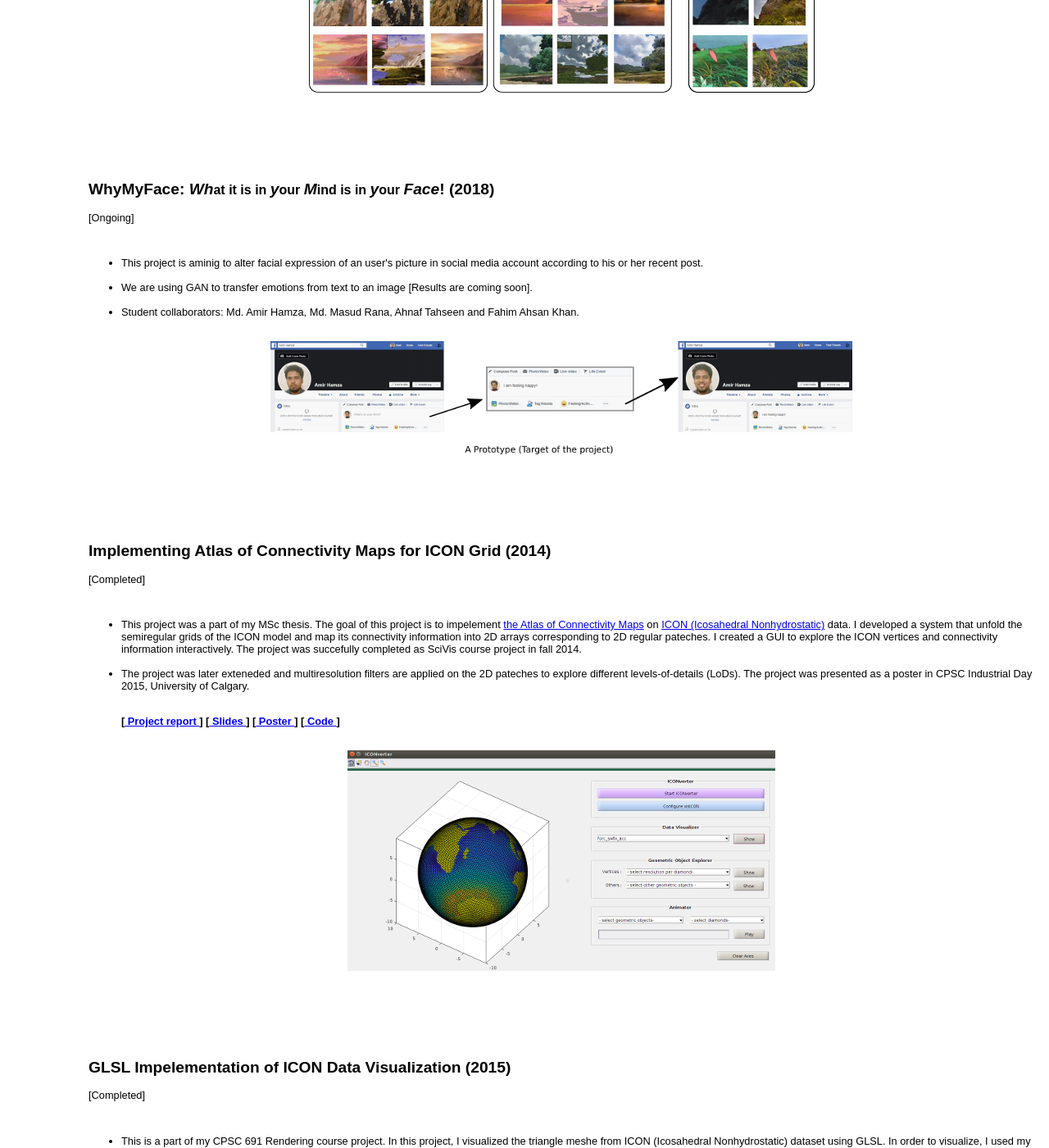
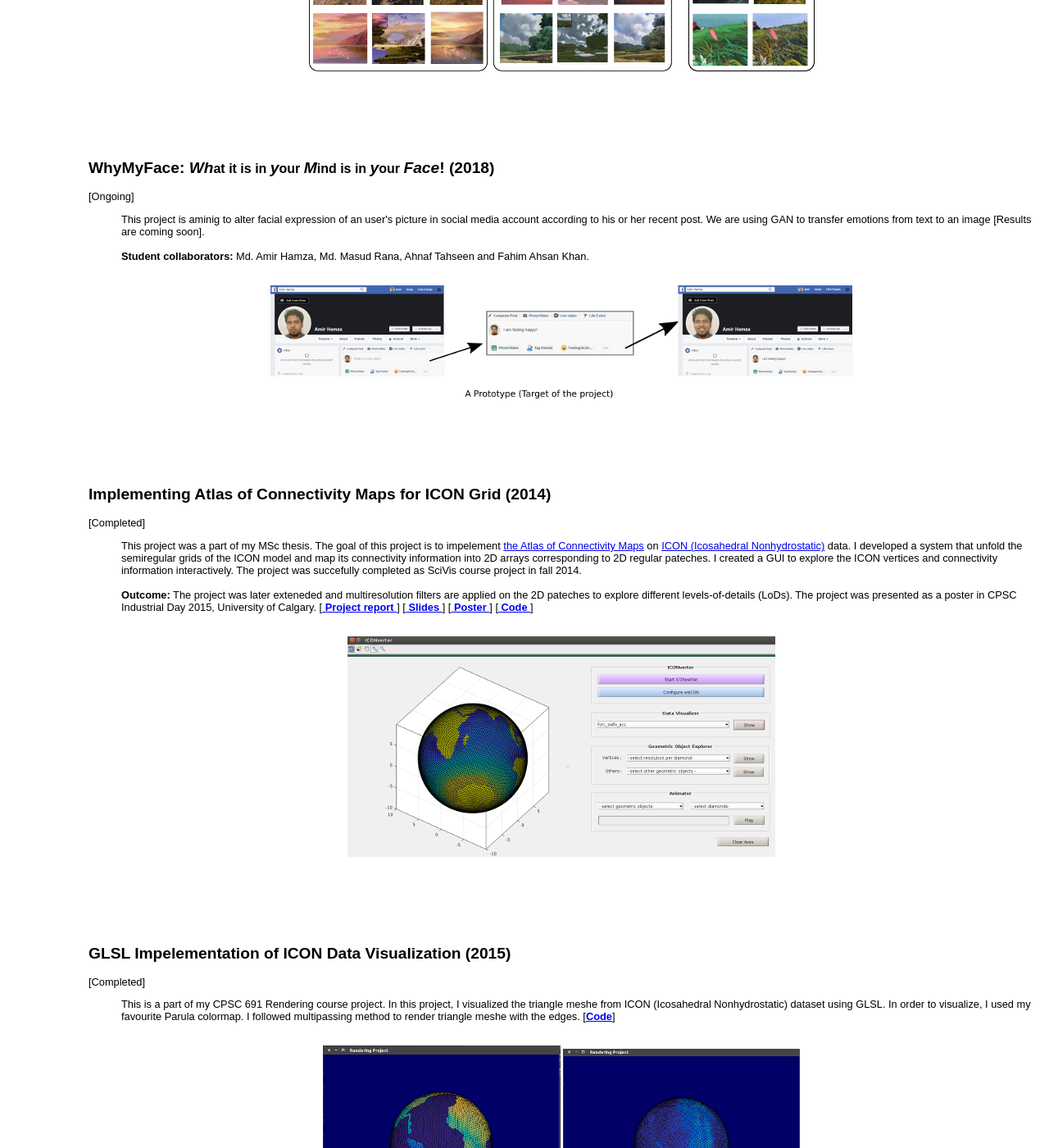
Before and after one commit to imruljubair/imruljubair.github.io, a Jekyll site: the page project/project-page.html, which Jekyll copies as it is, in a window 1280 px wide and 1400 px high, scrolled down 1590 px. Shown: the whole window at 82% size. Built offline with Jekyll 4.4.1, drawn with Linux system fonts in a browser that asks for light colours; some of the changed text lies outside the part shown.

Commit message:
projects new look

```diff
--- a/project/project-page.html
+++ b/project/project-page.html
@@ -25,13 +25,15 @@ div {
   <a name="bdsl"></a>
   <h2> Bangladeshi sign language detection using Deep Learning (2018)</h2>
   <p class="lead"> [Ongoing] </p>
-  <br>
   <p class="lead">
   <ul>
-    <li>In this project we are developing a technique to detect Bangladeshi Sign Language (BdSL) from images in real time. For this purpose, we develop a dataset – BdSLImset (Bangladeshi Sign Language Image Dataset) – to train our system. [<a href="https://github.com/imruljubair/bdslimset"; style="font-weight:bold">Download the dataset: BdSLImset</a>] </li><br>
-    <li>A paper titled as – ‘Real Time Bangladeshi Sign Language Detection using Faster R-CNN’ is accepted (full paper) at International Conference on Innovation in Engineering and Technology (ICIET) 2018. [<a href="https://arxiv.org/abs/1811.12813" ; style="font-weight:bold">arXiv</a>] [<a href="material/bdsl_slides.pdf"; style="font-weight:bold"> Slides </a>]</li><br>
-   <li>Student collaborators: Oishee Hoque, Md. Saiful Islam, Al-Farabi Akash and Alvin Paulson.</li>
-
+    In this project we are developing a technique to detect Bangladeshi Sign Language (BdSL) from images in real time. For this purpose, we develop a dataset – BdSLImset (Bangladeshi Sign Language Image Dataset) – to train our system. [<a href="https://github.com/imruljubair/bdslimset"; style="font-weight:bold">Download the dataset: BdSLImset</a>]
+<br>
+<br>
+   <strong>Student collaborators:</strong> <a href="https://oishee30.github.io/OisheeBinteyHoque/">Oishee Hoque</a>, Md. Saiful Islam, Al-Farabi Akash and Alvin Paulson.
+<br>
+<br>
+<strong>Outcome:</strong> A paper titled as – ‘Real Time Bangladeshi Sign Language Detection using Faster R-CNN’ is accepted (full paper) at International Conference on Innovation in Engineering and Technology (ICIET) 2018. [<a href="https://arxiv.org/abs/1811.12813" ; style="font-weight:bold">arXiv</a>] [<a href="material/bdsl_slides.pdf"; style="font-weight:bold"> Slides </a>]
 </ul>
   </p>
 <p align="center">
@@ -50,13 +52,21 @@ div {
   <a name="cartoon"></a>
   <h2>Toon2real: Cartoon to Photorealistic image synthesis using GAN (2018)</h2>
   <p class="lead"> [Ongoing] </p>
-  <br>
   <p class="lead">
   <ul>
-    <li>This is a GAN based approach for cartoon to realistic image synthesis. Here, we are trying to translate cartoon-styled images into theri real-world scenes. In our work, we are using generative adversarial networks (GAN) and mainly focusing on <a href="http://openaccess.thecvf.com/content_cvpr_2018/papers/Chen_CartoonGAN_Generative_Adversarial_CVPR_2018_paper.pdf">CartoonGAN (2018)</a> and <a href= "https://arxiv.org/abs/1703.10593"> CycleGAN (2018)</a>.</li><br>
-    <li>A paper – ‘Cartoon-to-real: An Approach to Translate Cartoon to Realistic Images using GAN’ – is accepted as a student poster paper at International Conference on Innovation in Engineering and Technology (ICIET) 2018. [<a href="https://arxiv.org/abs/1811.11796" ; style="font-weight:bold">arXiv</a>] [<a href="material/cartoon_poster.pdf"  ; style="font-weight:bold"> See poster </a>]</li><br>
-    <li>A full paper is submitted to <a href="http://icict.org/">ICICT 2019, USA</a> and is under review.</li><br>
-   <li>Student collaborators: Arefeen Sultan, Labiba Kanij, Nahidul Islam and Syed Hossain Khan.</li>
+    This is a GAN based approach for cartoon to realistic image synthesis. Here, we are trying to translate cartoon-styled images into theri real-world scenes. In our work, we are using generative adversarial networks (GAN) and mainly focusing on <a href="http://openaccess.thecvf.com/content_cvpr_2018/papers/Chen_CartoonGAN_Generative_Adversarial_CVPR_2018_paper.pdf">CartoonGAN (2018)</a> and <a href= "https://arxiv.org/abs/1703.10593"> CycleGAN (2018)</a>.
+<br>
+<br>
+   <strong>Student collaborators:</strong> Arefeen Sultan, Labiba Kanij, Nahidul Islam and Syed Hossain Khan.
+<br>
+<br>
+<strong>Outcomes:</strong>
+<br>
+<br>
+<ul>
+   <li>A paper – ‘Cartoon-to-real: An Approach to Translate Cartoon to Realistic Images using GAN’ – is accepted as a student poster paper at International Conference on Innovation in Engineering and Technology (ICIET) 2018. [<a href="https://arxiv.org/abs/1811.11796" ; style="font-weight:bold">arXiv</a>] [<a href="material/cartoon_poster.pdf"  ; style="font-weight:bold"> See poster</a>]</li><br>
+    <li>A full paper is submitted to <a href="http://icict.org/">ICICT 2019, USA</a> and is under review.</li>
+</ul>
 <br>
 </ul>
 <p align="center">
@@ -74,14 +84,12 @@ div {
 <a name="whymyface"></a>
 <h2>WhyMyFace: <i>Wh</i><small>at it is in </small><i>y</i><small>our </small><i>M</i><small>ind is in </small><i>y</i><small>our </small><i>Face</i>! (2018)</h2>
 <p class="lead"> [Ongoing] </p>
-<br>
 <p class="lead">
 <ul>
-  <li> This project is aminig to alter facial expression of an user's picture in social media account according to his or her recent post.</li>
+  This project is aminig to alter facial expression of an user's picture in social media account according to his or her recent post. We are using GAN to transfer emotions from text to an image [Results are coming soon].
   <br>
-  <li>We are using GAN to transfer emotions from text to an image [Results are coming soon].</li>
-  <br>
-  <li>Student collaborators: Md. Amir Hamza, Md. Masud Rana, Ahnaf  Tahseen and Fahim Ahsan Khan.</li>
+<br>
+  <strong>Student collaborators:</strong> Md. Amir Hamza, Md. Masud Rana, Ahnaf Tahseen and Fahim Ahsan Khan.
 </ul>
 </p>
 <p align="center">
@@ -97,15 +105,13 @@ div {
 <a name="acm4icon"></a>
 <h2>Implementing Atlas of Connectivity Maps for ICON Grid (2014)</h2>
 <p class="lead"> [Completed] </p>
-<br>
 <p class="lead">
 <ul>
-  <li> This project was a part of my MSc thesis. The goal of this project is to impelement <a href="https://doi.org/10.1016/j.cag.2013.09.003">the Atlas of Connectivity Maps</a> on <a href="https://www.dwd.de/EN/research/weatherforecasting/num_modelling/01_num_weather_prediction_modells/icon_description.html">ICON (Icosahedral Nonhydrostatic)</a> data. I developed a system that unfold the semiregular grids of the ICON model and map its connectivity information into 2D arrays corresponding to 2D regular pateches. I created a GUI to explore the ICON vertices and connectivity information interactively. The project was succefully completed as SciVis course project in fall 2014.
-  </li>
-  <br>
-  <li>The project was later exteneded and multiresolution filters are applied on the 2D pateches to explore different levels-of-details (LoDs). The project was presented as a poster in CPSC Industrial Day 2015, University of Calgary. </li>
-  <br>
-   <p style="font-weight:bold">[<a href="material/Implementing Atlas of Connectivity Maps for ICON Grid.pdf"> Project report </a>]  [<a href="material/CPSC 601 - Project Final Presentation.pdf"> Slides </a>]  [<a href="material/industrial_day_poster_jubair_(latest).pdf"> Poster </a>]  [<a href="https://github.com/imruljubair/SciVis-Course-Project-Fall-2014"> Code </a>]</p>
+  This project was a part of my MSc thesis. The goal of this project is to impelement <a href="https://doi.org/10.1016/j.cag.2013.09.003">the Atlas of Connectivity Maps</a> on <a href="https://www.dwd.de/EN/research/weatherforecasting/num_modelling/01_num_weather_prediction_modells/icon_description.html">ICON (Icosahedral Nonhydrostatic)</a> data. I developed a system that unfold the semiregular grids of the ICON model and map its connectivity information into 2D arrays corresponding to 2D regular pateches. I created a GUI to explore the ICON vertices and connectivity information interactively. The project was succefully completed as SciVis course project in fall 2014.
+<br>
+ <br>
+  <strong>Outcome:</strong> The project was later exteneded and multiresolution filters are applied on the 2D pateches to explore different levels-of-details (LoDs). The project was presented as a poster in CPSC Industrial Day 2015, University of Calgary.
+[<a href="material/Implementing Atlas of Connectivity Maps for ICON Grid.pdf" ; style="font-weight:bold"> Project report </a>]  [<a href="material/CPSC 601 - Project Final Presentation.pdf" ; style="font-weight:bold"> Slides </a>]  [<a href="material/industrial_day_poster_jubair_(latest).pdf" ; style="font-weight:bold"> Poster </a>]  [<a href="https://github.com/imruljubair/SciVis-Course-Project-Fall-2014" ; style="font-weight:bold"> Code </a>]
 </ul>
 </p>
 <p align="center">
@@ -121,12 +127,9 @@ div {
 <a name="glslicon"></a>
 <h2>GLSL Impelementation of ICON Data Visualization (2015)</h2>
 <p class="lead"> [Completed] </p>
-<br>
 <p class="lead">
 <ul>
-<li>This is a part of my CPSC 691 Rendering course project. In this project, I visualized the triangle meshe from ICON (Icosahedral Nonhydrostatic) dataset using GLSL. In order to visualize, I used my favourite Parula colormap. I followed multipassing method to render triangle meshe with the edges. </li>
-<br>
-[<a href="https://github.com/imruljubair/Visualization-using-GLSL" ; style="font-weight:bold">Code</a>]
+This is a part of my CPSC 691 Rendering course project. In this project, I visualized the triangle meshe from ICON (Icosahedral Nonhydrostatic) dataset using GLSL. In order to visualize, I used my favourite Parula colormap. I followed multipassing method to render triangle meshe with the edges. [<a href="https://github.com/imruljubair/Visualization-using-GLSL" ; style="font-weight:bold">Code</a>]
 </ul>
 </p>
 <p align="center">
```
Also changed, not shown: 4 other files.
